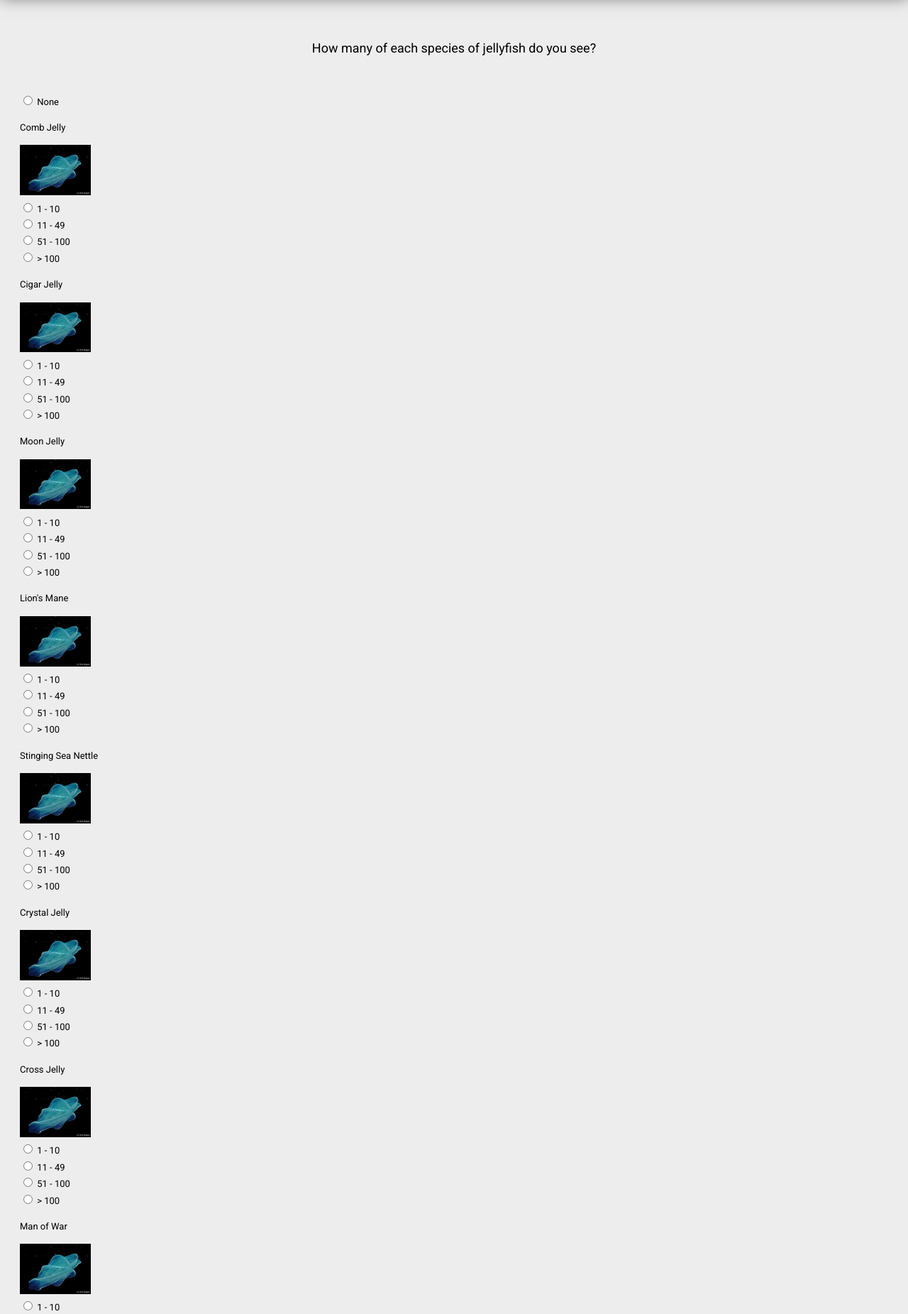
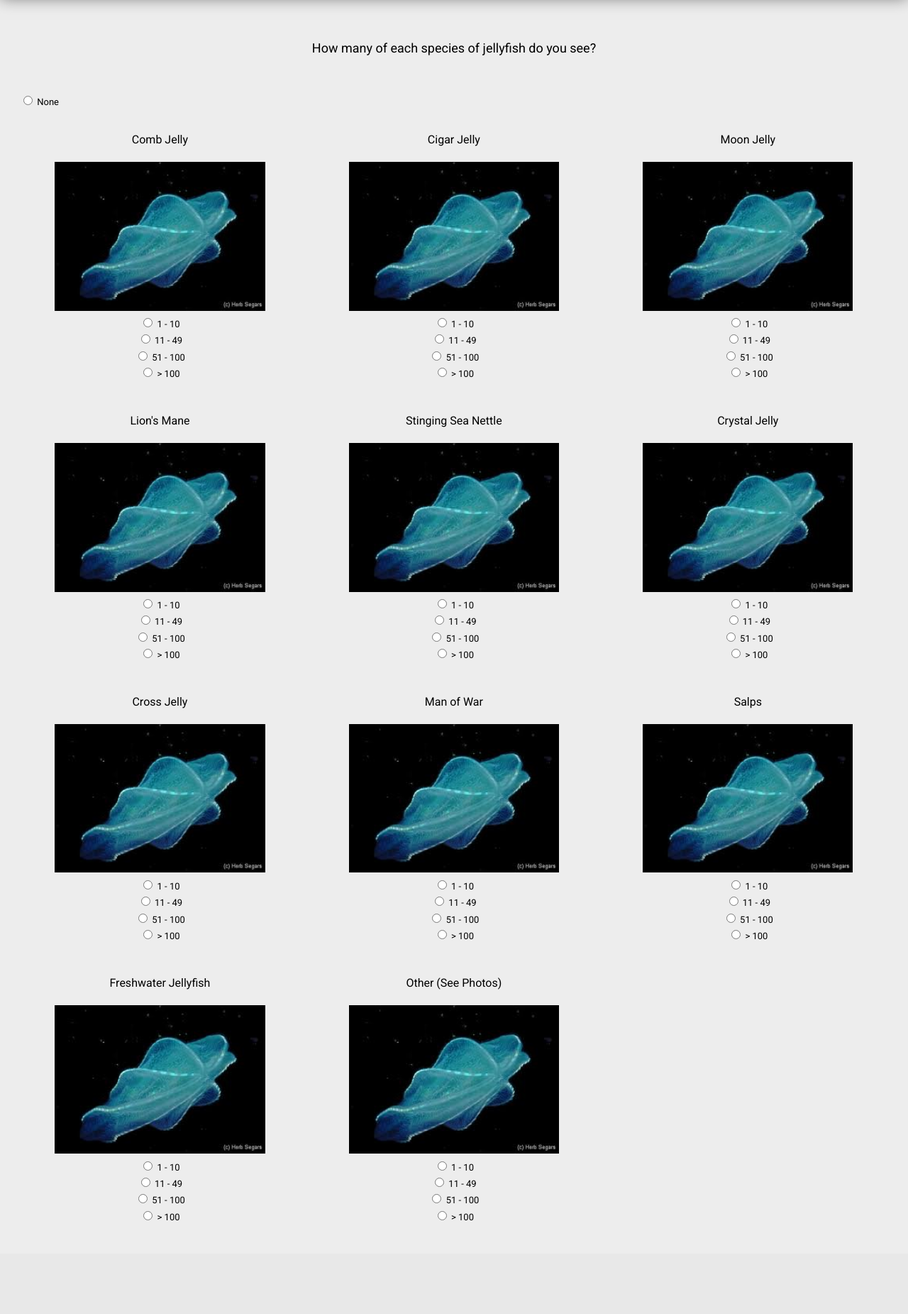
Before and after one commit to BigYuns/JellyWatch, a Python web app: template templates/form_page.html in a window 1280 px wide. Shown: the part 80-1931 px from the top of the page at 71% size. After the commit the page ends 1800 px from the top, so only its background shows below. Run offline with Jinja, Linux system fonts and the light colour scheme; the template is opened without the code that fills it, so the values that code supplies are empty.

Commit message:
form work

```diff
--- a/public/stylesheets/form_style.css
+++ b/public/stylesheets/form_style.css
@@ -12,7 +12,7 @@
     }
 
 .image {
-    width: 100px;
+    width: 75%;
     }
 
 .question{
@@ -20,3 +20,42 @@
     text-align: center;
     font-weight: 400;
 }
+
+.species_name{
+    font-size: 16px;
+}
+
+/* Grid Stuff*/
+
+/*  SECTIONS  */
+.section {
+    clear: both;
+    padding: 0px;
+    margin: 0px;
+}
+
+/*  COLUMN SETUP  */
+.col {
+    display: block;
+    float:left;
+    margin: 1% 0 1% 1.6%;
+    text-align: center; /*choices shouldn't be centered aligned*/
+}
+.col:first-child { margin-left: 0; }
+
+/*  GROUPING  */
+.group:before,
+.group:after { content:""; display:table; }
+.group:after { clear:both;}
+.group { zoom:1; /* For IE 6/7 */ }
+
+/*  GRID OF THREE  */
+.span_3_of_3 { width: 100%; }
+.span_2_of_3 { width: 66.13%; }
+.span_1_of_3 { width: 32.26%; }
+
+/*  GO FULL WIDTH BELOW 480 PIXELS */
+@media only screen and (max-width: 480px) {
+    .col {  margin: 1% 0 1% 0%; }
+    .span_3_of_3, .span_2_of_3, .span_1_of_3 { width: 100%; }
+}
--- a/templates/form_page.html
+++ b/templates/form_page.html
@@ -1,7 +1,7 @@
 <!DOCTYPE html>
 <html>
 <head>
-    <title>Jellyfish</title>
+    <title>Record a Sighting!</title>
 
     <!-- Fonts -->
     <link href='https://fonts.googleapis.com/css?family=Roboto' rel='stylesheet' type='text/css'>
@@ -46,82 +46,108 @@
 
             <!-- Jellyfish Species -->
 
+            <div class="section group">
+                <div class="col span_1_of_3">
                     <p class="species_name">Comb Jelly</p>
                     <img src="../public/img/Comb_Jelly.jpg" class="image">
-                <br><input type="radio" name="comb" value="1 - 10"> 1 - 10
-                <br><input type="radio" name="comb" value="11 - 49"> 11 - 49
-                <br><input type="radio" name="comb" value="51 - 100"> 51 - 100
-                <br><input type="radio" name="comb" value=">100"> > 100
-
+                    <br><input type="radio" name="jelly1" value="1 - 10"> 1 - 10
+                    <br><input type="radio" name="jelly1" value="11 - 49"> 11 - 49
+                    <br><input type="radio" name="jelly1" value="51 - 100"> 51 - 100
+                    <br><input type="radio" name="jelly1" value=">100"> > 100
+                </div>
+                <div class="col span_1_of_3">
                     <p class="species_name">Cigar Jelly</p>
                     <img src="../public/img/Comb_Jelly.jpg" class="image">
                     <br><input type="radio" name="cigar" value="1 - 10"> 1 - 10
                     <br><input type="radio" name="cigar" value="11 - 49"> 11 - 49
                     <br><input type="radio" name="cigar" value="51 - 100"> 51 - 100
                     <br><input type="radio" name="cigar" value=">100"> > 100
-
+                </div>
+                <div class="col span_1_of_3">
                     <p class="species_name">Moon Jelly</p>
                     <img src="../public/img/Comb_Jelly.jpg" class="image">
                     <br><input type="radio" name="moon" value="1 - 10"> 1 - 10
                     <br><input type="radio" name="moon" value="11 - 49"> 11 - 49
                     <br><input type="radio" name="moon" value="51 - 100"> 51 - 100
                     <br><input type="radio" name="moon" value=">100"> > 100
+                </div>
+            </div>
 
+            <div class="section group">
+                <div class="col span_1_of_3">
                     <p class="species_name">Lion's Mane</p>
                     <img src="../public/img/Comb_Jelly.jpg" class="image">
                     <br><input type="radio" name="lions_mane" value="1 - 10"> 1 - 10
                     <br><input type="radio" name="lions_mane" value="11 - 49"> 11 - 49
                     <br><input type="radio" name="lions_mane" value="51 - 100"> 51 - 100
                     <br><input type="radio" name="lions_mane" value=">100"> > 100
-
+                </div>
+                <div class="col span_1_of_3">
                     <p class="species_name">Stinging Sea Nettle</p>
                     <img src="../public/img/Comb_Jelly.jpg" class="image">
                     <br><input type="radio" name="stinging" value="1 - 10"> 1 - 10
                     <br><input type="radio" name="stinging" value="11 - 49"> 11 - 49
                     <br><input type="radio" name="stinging" value="51 - 100"> 51 - 100
                     <br><input type="radio" name="stinging" value=">100"> > 100
-
+                </div>
+                <div class="col span_1_of_3">
                     <p class="species_name">Crystal Jelly</p>
                     <img src="../public/img/Comb_Jelly.jpg" class="image">
                     <br><input type="radio" name="crystal" value="1 - 10"> 1 - 10
                     <br><input type="radio" name="crystal" value="11 - 49"> 11 - 49
                     <br><input type="radio" name="crystal" value="51 - 100"> 51 - 100
                     <br><input type="radio" name="crystal" value=">100"> > 100
+                </div>
+            </div>
 
+            <div class="section group">
+                <div class="col span_1_of_3">
                     <p class="species_name">Cross Jelly</p>
                     <img src="../public/img/Comb_Jelly.jpg" class="image">
                     <br><input type="radio" name="cross" value="1 - 10"> 1 - 10
                     <br><input type="radio" name="cross" value="11 - 49"> 11 - 49
                     <br><input type="radio" name="cross" value="51 - 100"> 51 - 100
                     <br><input type="radio" name="cross" value=">100"> > 100
-
+                </div>
+                <div class="col span_1_of_3">
                     <p class="species_name">Man of War</p>
                     <img src="../public/img/Comb_Jelly.jpg" class="image">
                     <br><input type="radio" name="man_of_war" value="1 - 10"> 1 - 10
                     <br><input type="radio" name="man_of_war" value="11 - 49"> 11 - 49
                     <br><input type="radio" name="man_of_war" value="51 - 100"> 51 - 100
                     <br><input type="radio" name="man_of_war" value=">100"> > 100
-
+                </div>
+                <div class="col span_1_of_3">
                     <p class="species_name">Salps</p>
                     <img src="../public/img/Comb_Jelly.jpg" class="image">
                     <br><input type="radio" name="salps" value="1 - 10"> 1 - 10
                     <br><input type="radio" name="salps" value="11 - 49"> 11 - 49
                     <br><input type="radio" name="salps" value="51 - 100"> 51 - 100
                     <br><input type="radio" name="salps" value=">100"> > 100
+                </div>
+            </div>
 
+            <div class="section group">
+                <div class="col span_1_of_3">
                     <p class="species_name">Freshwater Jellyfish</p>
                     <img src="../public/img/Comb_Jelly.jpg" class="image">
                     <br><input type="radio" name="freshwater" value="1 - 10"> 1 - 10
                     <br><input type="radio" name="freshwater" value="11 - 49"> 11 - 49
                     <br><input type="radio" name="freshwater" value="51 - 100"> 51 - 100
                     <br><input type="radio" name="freshwater" value=">100"> > 100
-
+                </div>
+                <div class="col span_1_of_3">
                     <p class="species_name">Other (See Photos)</p>
                     <img src="../public/img/Comb_Jelly.jpg" class="image">
                     <br><input type="radio" name="other" value="1 - 10"> 1 - 10
                     <br><input type="radio" name="other" value="11 - 49"> 11 - 49
                     <br><input type="radio" name="other" value="51 - 100"> 51 - 100
                     <br><input type="radio" name="other" value=">100"> > 100
+                </div>
+                <div class="col span_1_of_3">
+
+                </div>
+            </div>
     </div>
 
    <!-- #####################################
@@ -130,11 +156,15 @@
 
     <div class="question_div" id="marine_animals_questions">
 
+        <!-- <h4 class="question">Do you see any of these species of marine animal nearby?</h4> -->
+            <!-- <p class="species_name">Horseshoe Crabs</p> -->
+            <!-- <img src="../public/img/Comb_Jelly.jpg" class="image"> -->
+            <!-- <br><input type="radio" name="horseshoe" value="Yes"> Yes -->
+            <!-- <br><input type="radio" name="horseshoe" value="No"> No -->
+
         <h4 class="question">Do you see any of these species of marine animal nearby?</h4>
-            <p class="species_name">Horseshoe Crabs</p>
             <img src="../public/img/Comb_Jelly.jpg" class="image">
-            <br><input type="radio" name="horseshoe" value="Yes"> Yes
-            <br><input type="radio" name="horseshow" value="No"> No
+            <br><input type="checkbox" name="marine" value="Horseshoe Crab">Horseshoe Crab
 
     </div>
 
@@ -209,29 +239,14 @@
     </div>
 
    <!-- * * * * * * * * * * * * * * * * *
-            Javascript stuff
-
-
-        For Reference:
-
-        {
-            "lat": -74.048730,
-            "lng": 100.2932,
-            "species_counts": {"Comb Jelly": "5-10", "Moon jelly": "10-20"}, // other options are 'cucumber or basket comb jelly', 'lion’s mane', 'stinging sea nettle', 'crystal jelly', 'cross jelly', 'man of war', 'salps', 'freshwater jellyfish', 'other', 'i don’t know. see photos.'
-            "nearby_species": ["Horseshoe crabs"],
-            "microalgae_blooms": ["Green Sea lettuce (Ulva)", "Red algae (Grateloupia)"], // (or ["None observed"])
-            "water_clarity": "Turbid",
-            "attached_seaweed": true,
-            "water_uses": ["Sunbathing", "Fishing from shore"], // (or ["No one is using the water"])
-            "time_of_day": "11:15 AM",
-            "date": "4/19/2016"
-        }
-
+            Javascript stuff - move?
     * * * * * * * * * * * * * * * * * * -->
 
     <script type='text/javascript'>
 
+        // ######################################
         // Show & hide divs based on next/prev button clicks
+        // ######################################
 
         $(document).ready(function(){
 
@@ -266,37 +281,51 @@
         });
 
 
-        // Send Form Data
+        // ######################################
+        //          Send Form Data
+        // ######################################
 
         $('#form').submit(function(event){
 
-            // ######## NOTES ########
+            // NOTES
             //
             // 1. edit the jellyfish names in the python file
             // 2. edit the microalgae blooms to be macroalgae
             // 3. weather thing???
+            // 4. move fonts into css file? idk
             //
-            // #######################
 
 
             event.preventDefault(); // just 4 checking stuff. delete later
 
             var sighting = {};
 
+            // *********** Jellyfish Species Counts ***********
 
-            var species_counts_obj = {};
-            var nearby_species_obj = [];
+            var species_counts = {};
 
-            // Macroalgae? Microalgae?
+            // *********** Nearby Species ***********
+
+            var nearby_species = $("input[name=marine]:checked").map(function(){
+                return this.value;
+            }).get();
+
+            // *********** Macroalgae ***********
+
             var microalgae_blooms_obj = $("input[name=macroalgae]:checked").map(function(){
                 return this.value;
             }).get();
+
+            if ($('#macroalgae_other').val()!=""){
                 microalgae_blooms_obj.push($('#macroalgae_other').val());
+            }
 
-            // Water Clarity
+            // *********** Water Clarity ***********
+
             var water_clarity = $("input[name=water]:checked").val();
 
-            // Attached Seaweed
+            // *********** Attached Seaweed ***********
+
             var attached_seaweed_val = $("input[name=seaweed]:checked").val();
             var attached_seaweed;
             if (attached_seaweed_val=="Yes"){
@@ -306,22 +335,42 @@
             } else { //nothing was checked
             }
 
-            // Water Use
+            // *********** Water Use ***********
+
             var water_uses = $("input[name=water_use]:checked").map(function(){
                 return this.value;
             }).get();
 
-            // Time + Date
+            // *********** Time + Date ***********
+
             var today = new Date();
             var hour = today.getHours() % 12 || 12;
-            var current_time = String(hour)+":"+String(today.getMinutes());
-            var current_date = String(today.getMonth())+"/"+String(today.getDate())+"/"+String(today.getFullYear());
 
-            // SIGHTING
+            var ampm; //format AM/PM
+            if (today.getHours()<12){
+                ampm = " AM";
+            } else {
+                ampm = " PM";
+            };
+
+            var minutes; //format minutes
+            if (today.getMinutes()<10){
+                minutes="0"+String(today.getMinutes());
+            } else {
+                minutes=String(today.getMinutes());
+            }
+
+            var current_time = String(hour)+":"+minutes+ampm;
+            var current_date = String(today.getMonth()+1)+"/"+String(today.getDate())+"/"+String(today.getFullYear());
+
+            // * * * * * * * * * * * * * * * * * * * * * * *
+            //          Putting it All Together
+            // * * * * * * * * * * * * * * * * * * * * * * *
+
             sighting["lat"] = 0; // where do i get this
             sighting["long"] = 0; // where do i get this
             sighting["species_counts"];
-            sighting["nearby_species"];
+            sighting["nearby_species"] = nearby_species;
             sighting["microalgae_blooms"] = microalgae_blooms_obj;
             sighting["water_clarity"] = water_clarity;
             sighting["attached_seaweed"] = attached_seaweed;
@@ -329,7 +378,7 @@
             sighting["time_of_day"] = current_time;
             sighting["date"] = current_date;
 
-            console.log(attached_seaweed);
+            console.log(nearby_species);
             console.log(sighting);
 
 
```
Lines whose indentation alone changed are shown as unchanged.
